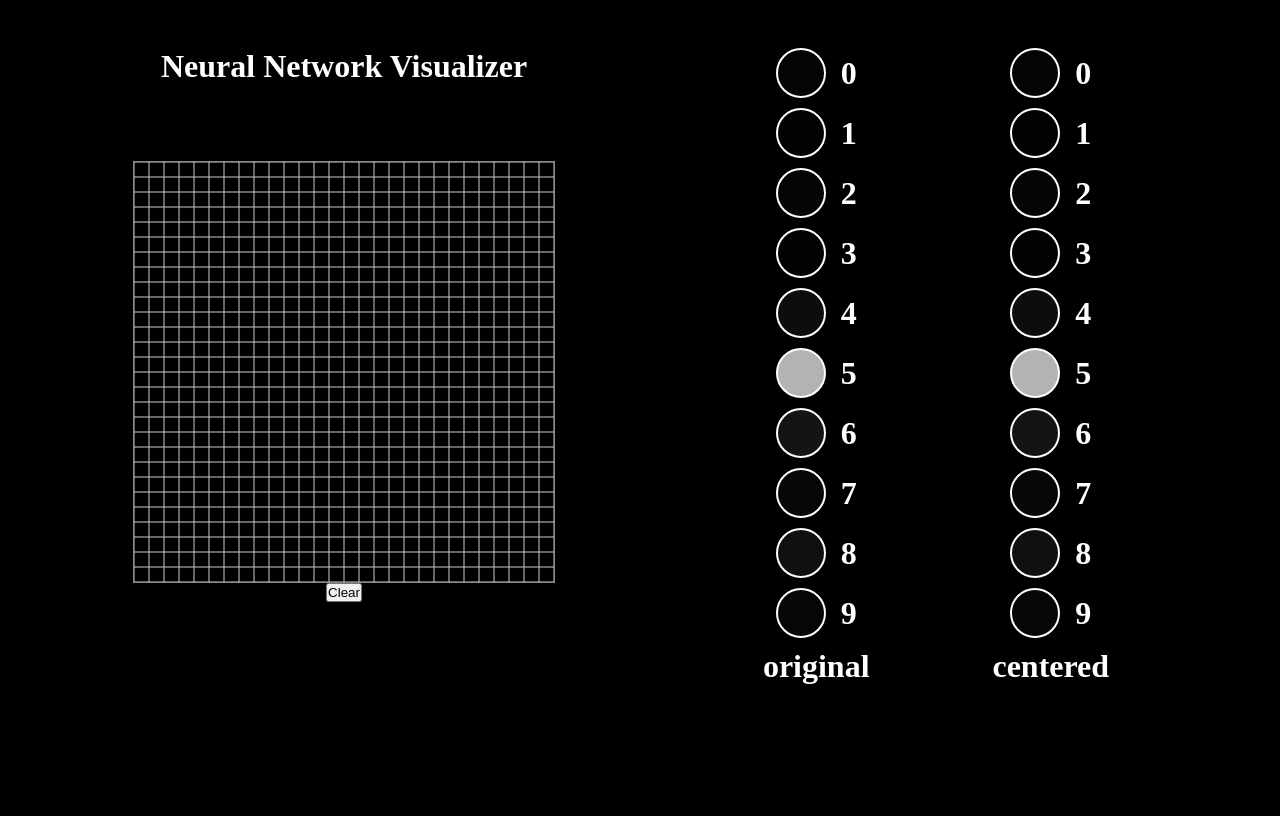
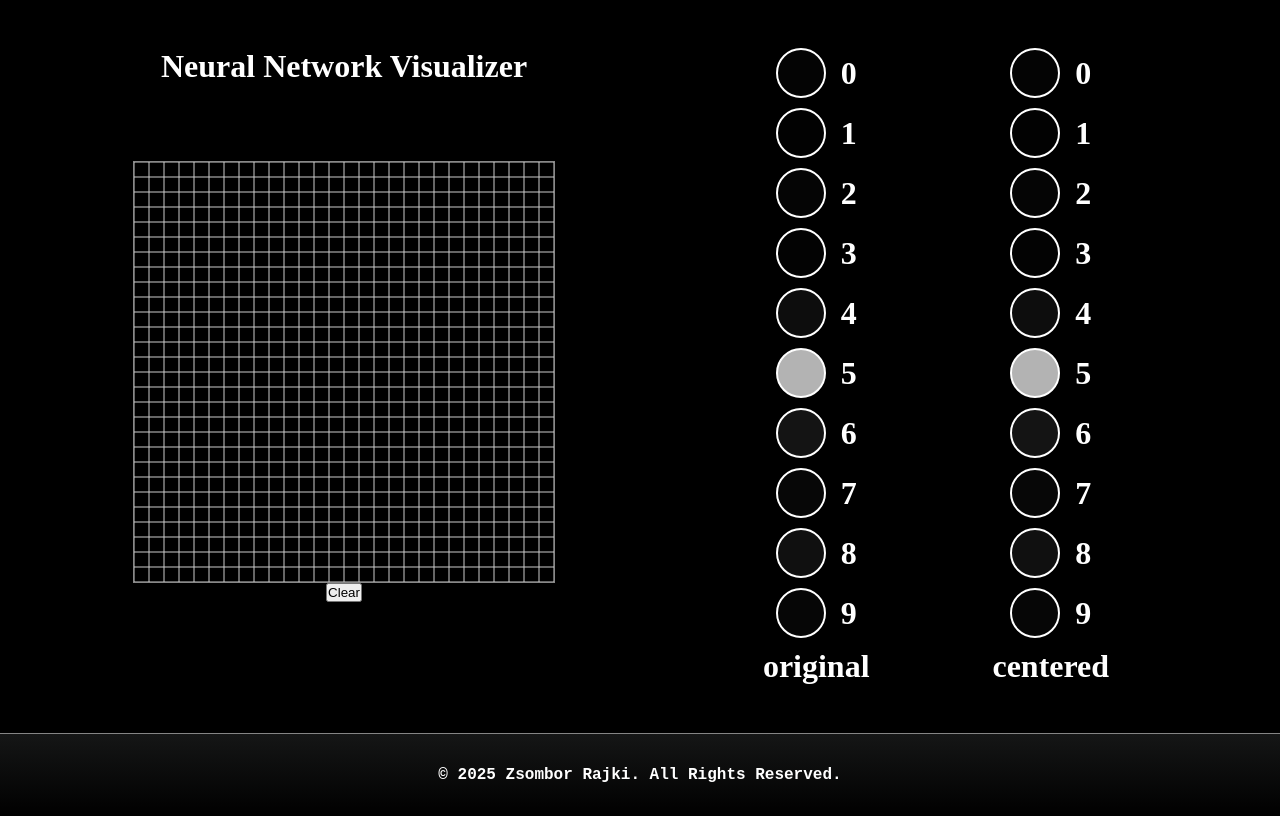
Before and after one commit to zs-rajki/nnvisuals, a React (Vite) app: page / in a window 1280 px wide. Built offline with nearby package versions, Linux system fonts and the light colour scheme.

Commit message:
Add footer

```diff
--- a/src/App.jsx
+++ b/src/App.jsx
@@ -26,6 +26,9 @@ function App() {
                     </div>
                 </div>
             </div>
+            <footer>
+                &copy; <span>{new Date().getFullYear()}</span> Zsombor Rajki. All Rights Reserved.
+            </footer>
         </>
     )
 }
--- a/src/index.css
+++ b/src/index.css
@@ -46,3 +46,15 @@ body {
     color: #FFFFFF;
     text-align: center;
 }
+
+footer {
+    font-family: monospace;
+    font-weight: bold;
+    font-size: 1rem;
+    color: #FFFFFF;
+    text-align: center;
+    background: linear-gradient(to bottom, #151616, #000000);
+    width: 100vw;
+    border-top: 1px solid #858585;
+    padding: 2rem 0;
+}
```
